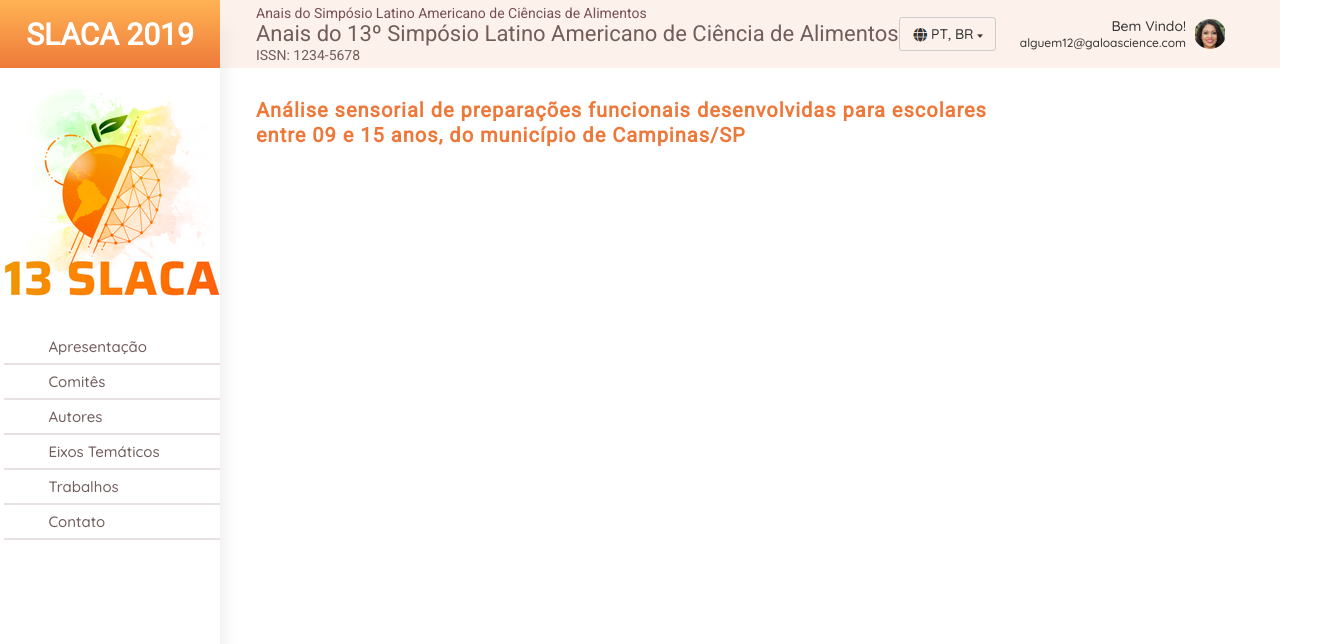
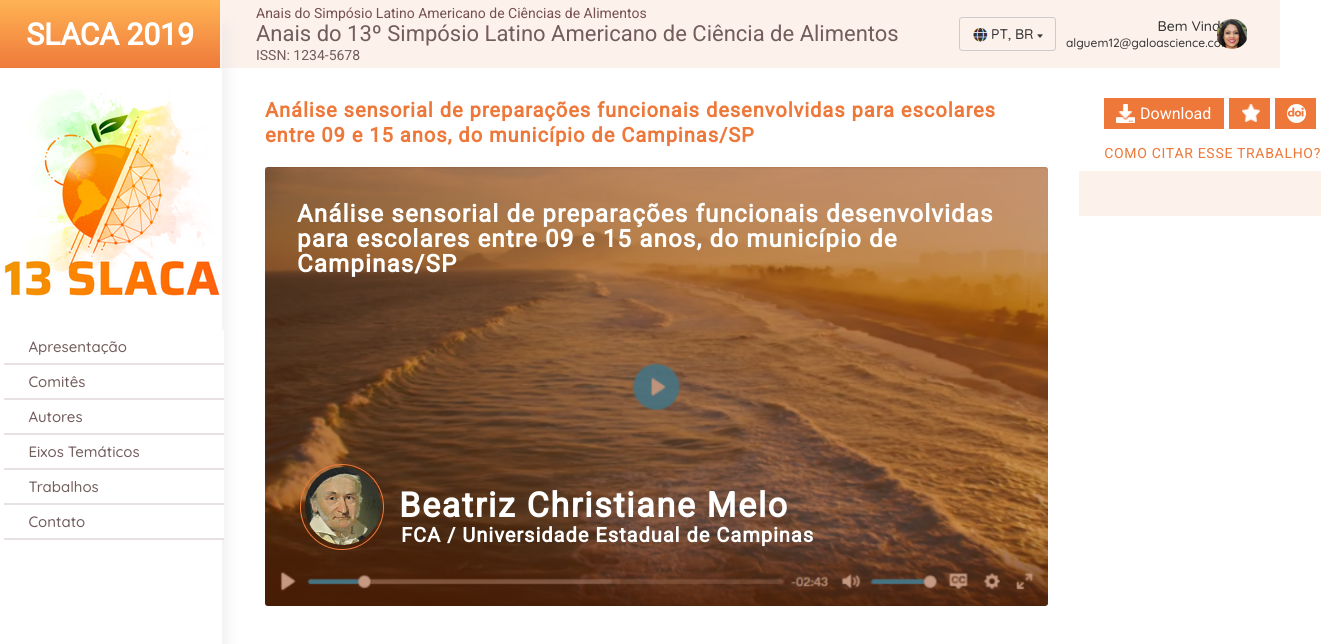
Before and after one commit to andre-fil/Estagio_Chuva, a plain HTML site: page alternative.html in a window 1280 px wide. Shown: the whole page, 1326 px wide, since content can reach past the window. Drawn offline with Linux system fonts and the light colour scheme.

Commit message:
criação da aba detalhes

```diff
--- a/alternative.css
+++ b/alternative.css
@@ -23,7 +23,6 @@ header{
 
 #cabeçario{
     padding-left: 256px;
-
 
 }
 .subtitle{
@@ -76,6 +75,7 @@ color: #725C5C;
     width: 100%;
     display: grid;
     grid-template-columns: 1fr 1fr;
+
 }
 #linguagem{
 
@@ -88,7 +88,7 @@ border: 1px solid #CCCCCC;
 border-radius: 3px;
 margin-top: 17px;
 margin-bottom: 17px;
-
+margin-left: 60px;
 display: grid;
 grid-template-columns: 1fr 2fr 1fr;
 
@@ -131,7 +131,7 @@ margin-left: 3px;
 }
 
 #perfil{
-    margin-left: -87px;
+    margin-left: 10px;
 }
 .boas_vindas{
 
@@ -164,17 +164,19 @@ color: #333333;
 }
 #image_perfil{
 position: absolute;
-left: 93.28%;
+
 right: 2.53%;
 top: 19px;
 bottom: 27.94%;
 border-radius: 50%;
+margin-left: 20px;
 }
 
 
 .aside{
 left: 0px;
 top: 0px;
+width: 222px;
 position: fixed;
 height: 100%;
 box-shadow: 20px 12px 13px -14px rgba(222,222,222,0.44);
@@ -212,6 +214,11 @@ padding-left: 2%;
 
 background: #FFFFFF;
 border-bottom: 2px solid  #8e737336;
+width: 220px;
+margin-left: 0;
+
+
+
 
 
 }
@@ -221,25 +228,29 @@ border-bottom: 2px solid  #8e737336;
 margin-left:20px;
 font-family: 'Quicksand', sans-serif;
 font-style: normal;
-font-weight: 500, medium;
+vertical-align: baseline;
+font-weight: 500;
 font-size: 15px;
 line-height: 19px;
 color: #725C5C;
-padding-left: 24px;
+margin-left: 24px;
 padding-top: 7px;
 padding-bottom: 7px;
+letter-spacing: normal;
 }
 
 
 main{
 display: grid;
-grid-template-columns: 2fr 8fr;
+
+margin-left: 265px;
 
 }
 
 .conteudo{
 
 grid-column-start: 2;
+bottom: 34px;
 
 }
 
@@ -262,6 +273,188 @@ grid-column-start: 2;
     /* or 125% */
 
     letter-spacing: 0.05em;
-
+    margin-bottom: 19px;
     color: #ED7839;
 }
+
+.img_palestra{
+    width: 783px;
+    height: 439px;
+    border-radius: 3px;
+}
+
+.um{
+    position: relative;
+}
+#sete{
+    position: absolute;
+    top:35px;
+font-family: 'Roboto';
+font-style: normal;
+font-weight: 900;
+font-size: 24px;
+line-height: 25px;
+margin-left: 32px;
+/* or 104% */
+
+letter-spacing: 0.05em;
+
+color: #FFFFFF;
+}
+#img_rosto{
+    border-radius: 50%;
+    position: absolute;
+    left: 40px;
+    bottom:65px;
+
+}
+#circle{
+    position: absolute;
+    left: 34.9px;
+    bottom:60px;
+}
+
+.nome_apresent{
+position: absolute;
+width: 100%;
+left: 134px;
+right: 473px;
+bottom:92px;
+
+font-family: 'Roboto';
+font-style: normal;
+font-weight: 900;
+font-size: 34px;
+line-height: 25px;
+/* or 74% */
+
+letter-spacing: 0.05em;
+
+color: #FFFFFF;
+
+}
+
+.universidade{
+position: absolute;
+width: 100%;
+height: 27px;
+left: 136px;
+right: 506px;
+bottom:60px;
+
+font-family: 'Roboto';
+font-style: normal;
+font-weight: 900;
+font-size: 20px;
+line-height: 25px;
+/* or 125% */
+
+letter-spacing: 0.05em;
+
+color: #FFFFFF;
+
+}
+
+#detalhes{
+
+    margin-left: 31px;
+    width: 242px;
+    height: 512px;
+}
+
+.logos{
+    display: grid;
+    grid-template-columns: 1fr 0.5fr 0.5fr;
+    margin-left: 25px;
+}
+
+#download{
+    background-color: #ED7839;
+    width: 120px;
+    height: 31px;
+    margin-right: 5px;
+    display: grid;
+    flex-direction: column;
+
+}
+#download > img{
+    width: 19px;
+    height: 19px;
+    margin-top: 6px;
+    margin-bottom: 6px;
+    margin-left: 12px;
+}
+
+.download{
+    position: absolute;
+    margin-left: 36px;
+    margin-top: 6px;
+    margin-bottom: 6px;
+    font-family: 'Roboto';
+font-style: normal;
+font-weight: 500;
+font-size: 16px;
+line-height: 19px;
+/* identical to box height */
+
+display: flex;
+align-items: center;
+text-align: center;
+
+/* Grayscale-white */
+
+color: #FFFFFF;
+
+border-radius: 4px;
+
+}
+#star{
+    background-color: #ED7839;
+    width: 41px;
+    height: 31px;
+    margin-right: 5px;
+}
+
+.img_star{
+    width: 19px;
+    height: 19px;
+    margin-top: 6px;
+    margin-bottom: 6px;
+    margin-left: 12px;
+}
+#doi{
+    background-color: #ED7839;
+    width: 41px;
+    height: 31px;
+    margin-right: 5px;
+}
+.img_doi{
+    width: 19px;
+    height: 19px;
+    margin-top: 6px;
+    margin-bottom: 6px;
+    margin-left: 12px;
+}
+
+.citação{
+    font-family: 'Roboto';
+font-style: normal;
+font-weight: 500;
+font-size: 14px;
+line-height: 25px;
+/* identical to box height, or 179% */
+
+text-align: right;
+margin-top: 12px;
+margin-bottom: 5px;
+letter-spacing: 0.05em;
+
+color: #ED7839
+}
+
+.cabeça_detalhes{
+    width: 242px;
+    height: 45px;
+    background-color: #FDF1EB;
+
+}
--- a/alternative.html
+++ b/alternative.html
@@ -56,10 +56,41 @@
 
         <section class="conteudo">
             <div class="img-details">
-               <p class="orange_title">
-                Análise sensorial de preparações funcionais desenvolvidas para escolares entre 09 e 15 anos, do município de Campinas/SP
-               </p>
+                <div class="title-fig">
+                    <p class="orange_title">
+                        Análise sensorial de preparações funcionais desenvolvidas para escolares entre 09 e 15 anos, do município de Campinas/SP
+                    </p>
+                    <div class="um">
+                        <img src="dewey 2.png" alt="imagem banner" srcset="" class="img_palestra">
+                        <p id="sete">Análise sensorial de preparações funcionais desenvolvidas para escolares entre 09 e 15 anos, do município de Campinas/SP </p>
+                        <img src="rosto.png" alt="imagem rosto" srcset="" id="img_rosto">
+                        <img src="Outline.png" alt="contorno" srcset="" id="circle">
+                        <p class="nome_apresent">Beatriz Christiane Melo</p>
+                        <p class="universidade">FCA / Universidade Estadual de Campinas</p>
+                    </div>
+                </div>
+
+                <div id="detalhes">
+                    <div class="logos">
+                        <div id="download">
+                            <img src="seta.png" alt="download">
+                            <p class="download">Download</p>
+                        </div>
+                        <div id="star">
+                            <img src="star.png" alt="logo estrela" srcset="" class="img_star">
+                        </div>
+                        <div id="doi">
+                            <img src="doi.png" alt="imagem doi" srcset="" class="img_doi">
+                        </div>
+                    </div>
+                    <p class="citação">COMO CITAR ESSE TRABALHO?</p>
+                    <div class="cabeça_detalhes">
+
+                    </div>
+                </div>
             </div>
+
+
 
         </section>
 
```
Also changed, not shown: Outline.png (added), dewey 1.png (added), dewey 2.png (added), doi.png (added), rosto.png (added), seta.png (added), star.png (added).
